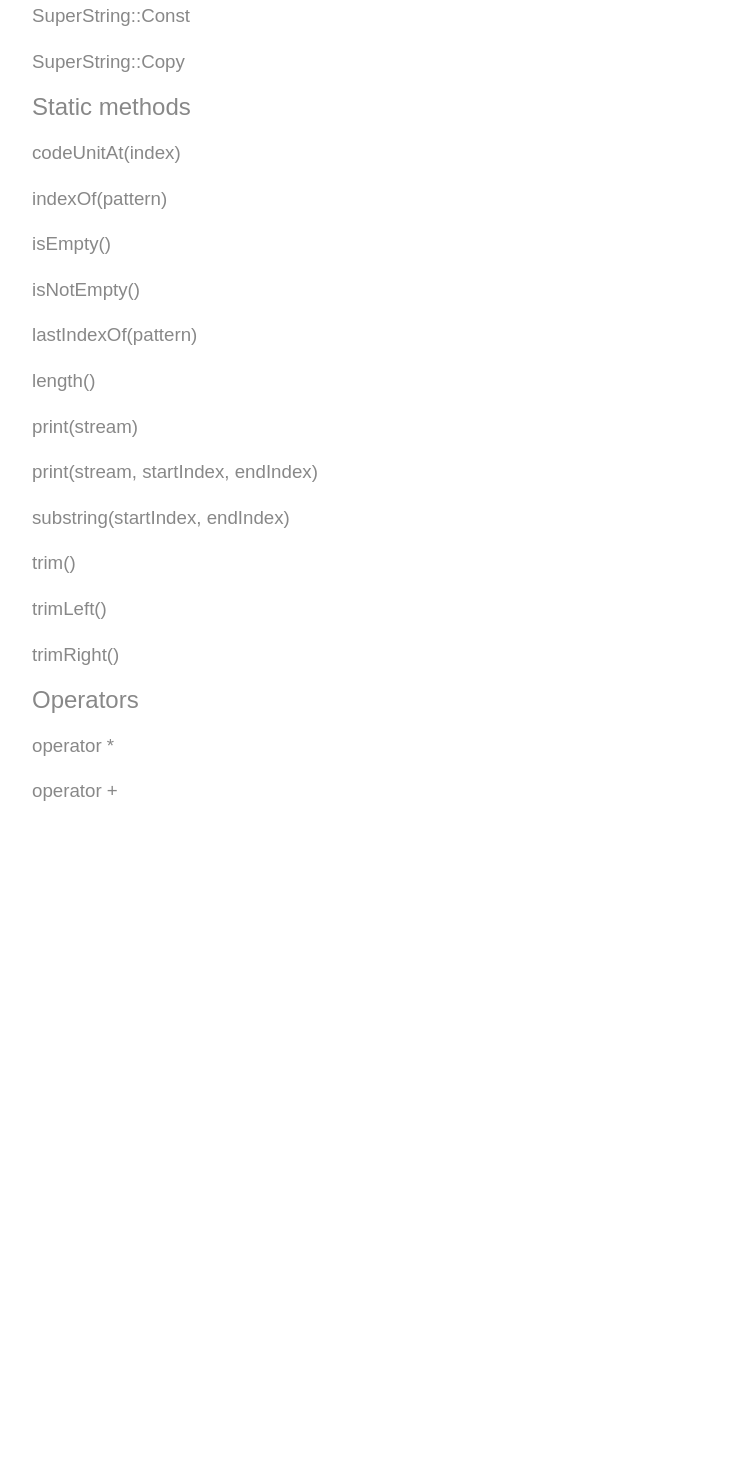
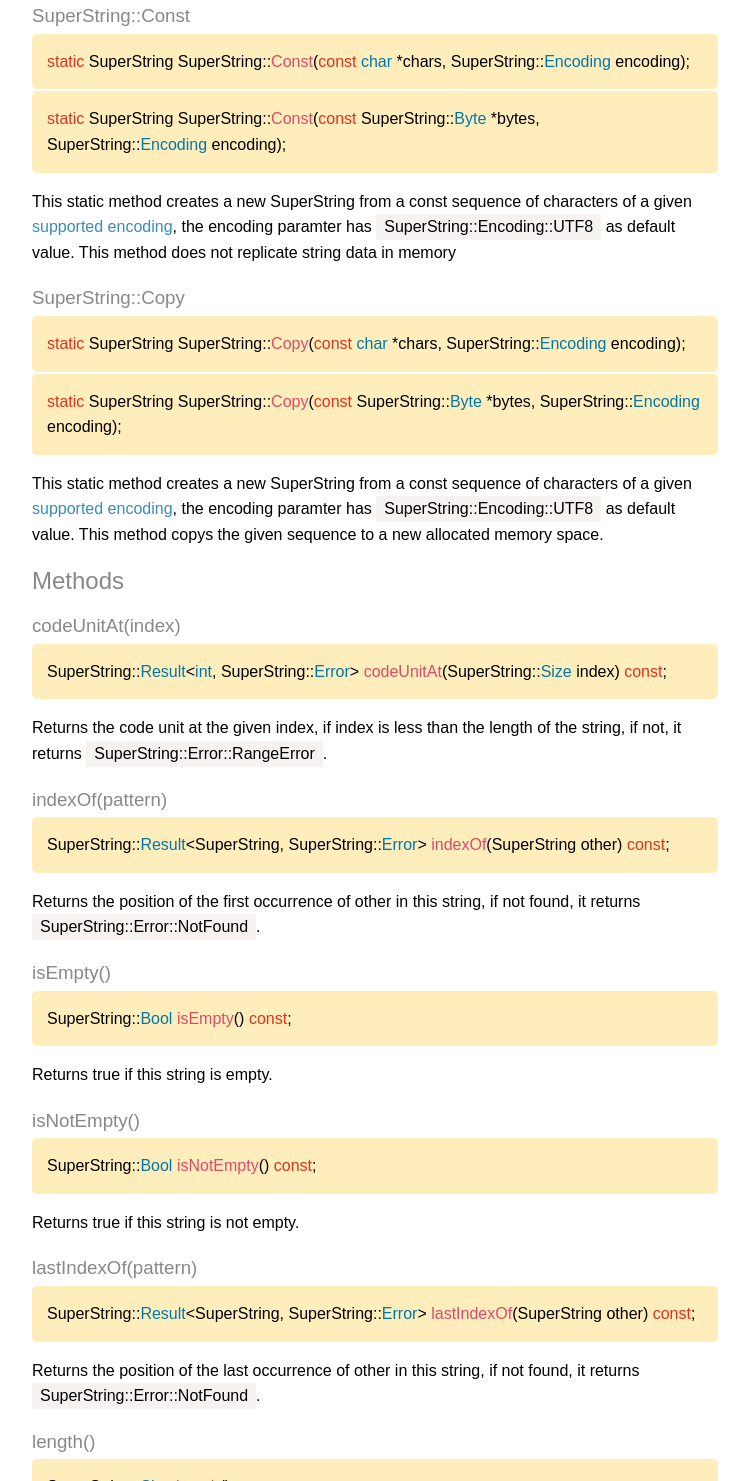
Before and after one commit to btwael/SuperString, a plain HTML site: page documentation/index.html in a window 1280 px wide. Shown: the part 2187-3668 px from the top of the page, without its empty margins (265-1014 px from the left). Before the commit the page ends 3041 px from the top, so only its background shows below. Drawn offline with Linux system fonts and the light colour scheme.

Commit message:
more documentation

```diff
--- a/documentation/index.html
+++ b/documentation/index.html
@@ -49,7 +49,7 @@ include_directories(ext/SuperString/include)
 target_link_libraries(myexecutable SuperString)</code></pre>
 
                 <h2 class="content-subhead2">Without CMake</h2>
-                <p>The header file that contains SuperString declarations is <span class="inlinehl">SuperString/include/SuperString.hh</span>, the source file that contains the definitions <span class="inlinehl">SuperString/src/SuperString.cc</span>, use them as you prefer.</p>
+                <p>The header file that contains SuperString declarations is <span class="inlinehl">SuperString/include/SuperString.hh</span>, the source file that contains the definitions is <span class="inlinehl">SuperString/src/SuperString.cc</span>, use them as you prefer.</p>
 
                 <!-- API -->
                 <h1 class="content-subhead">API</h1>
@@ -81,23 +81,69 @@ int main(int argc, char const *argv[]) {
                 <h2 class="content-subhead2">Static methods</h2>
                 <!-- API -> static -> SuperString::Const -->
                 <h3 class="content-subhead3">SuperString::Const</h3>
+                <div class="func-prototype">
+                    <span class="modifier">static</span> SuperString SuperString::<span class="token">Const</span>(<span class="modifier">const</span> <span class="keyword">char</span> *chars, SuperString::<a class="keyword" href="#c-api-types-encoding">Encoding</a> encoding);
+                </div>
+                <div class="func-prototype">
+                    <span class="modifier">static</span> SuperString SuperString::<span class="token">Const</span>(<span class="modifier">const</span> SuperString::<a class="keyword" href="#c-api-types-byte">Byte</a> *bytes, SuperString::<a class="keyword" href="#c-api-types-encoding">Encoding</a> encoding);
+                </div>
+                <p>This static method creates a new SuperString from a const sequence of characters of a given <a href="#c-api-types-encoding">supported encoding</a>, the encoding paramter has <span class="inlinehl">SuperString::Encoding::UTF8</span> as default value. This method does not replicate string data in memory</p>
+
                 <!-- API -> static SuperString::Copy -->
                 <h3 class="content-subhead3">SuperString::Copy</h3>
+                <div class="func-prototype">
+                    <span class="modifier">static</span> SuperString SuperString::<span class="token">Copy</span>(<span class="modifier">const</span> <span class="keyword">char</span> *chars, SuperString::<a class="keyword" href="#c-api-types-encoding">Encoding</a> encoding);
+                </div>
+                <div class="func-prototype">
+                    <span class="modifier">static</span> SuperString SuperString::<span class="token">Copy</span>(<span class="modifier">const</span> SuperString::<a class="keyword" href="#c-api-types-byte">Byte</a> *bytes, SuperString::<a class="keyword" href="#c-api-types-encoding">Encoding</a> encoding);
+                </div>
+                <p>This static method creates a new SuperString from a const sequence of characters of a given <a href="#c-api-types-encoding">supported encoding</a>, the encoding paramter has <span class="inlinehl">SuperString::Encoding::UTF8</span> as default value. This method copys the given sequence to a new allocated memory space.</p>
+
 
                 <!-- API ->  methods -->
-                <h2 class="content-subhead2">Static methods</h2>
+                <h2 class="content-subhead2">Methods</h2>
                 <!-- API -> methods -> codeUnitAt() -->
                 <h3 class="content-subhead3">codeUnitAt(index)</h3>
+                <div class="func-prototype">
+                    SuperString::<a class="keyword" href="#c-api-types-result">Result</a>&lt;<a class="keyword">int</a>, SuperString::<a class="keyword" href="#c-api-types-error">Error</a>> <span class="token">codeUnitAt</span>(SuperString::<a class="keyword" href="#c-api-types-size">Size</a> index) <span class="modifier">const</span>;
+                </div>
+                <p>Returns the code unit at the given index, if index is less than the length of the string, if not, it returns <span class="inlinehl">SuperString::Error::RangeError</span>.</p>
+
                 <!-- API -> methods -> indexOf() -->
                 <h3 class="content-subhead3">indexOf(pattern)</h3>
+                <div class="func-prototype">
+                    SuperString::<a class="keyword" href="#c-api-types-result">Result</a>&lt;SuperString, SuperString::<a class="keyword" href="#c-api-types-error">Error</a>> <span class="token">indexOf</span>(SuperString other) <span class="modifier">const</span>;
+                </div>
+                <p>Returns the position of the first occurrence of other in this string, if not found, it returns <span class="inlinehl">SuperString::Error::NotFound</span>.</p>
+
                 <!-- API -> methods -> isEmpty() -->
                 <h3 class="content-subhead3">isEmpty()</h3>
+                <div class="func-prototype">
+                    SuperString::<a class="keyword" href="#c-api-types-bool">Bool</a> <span class="token">isEmpty</span>() <span class="modifier">const</span>;
+                </div>
+                <p>Returns true if this string is empty.</p>
+
                 <!-- API -> methods -> isNotEmpty() -->
                 <h3 class="content-subhead3">isNotEmpty()</h3>
+                <div class="func-prototype">
+                    SuperString::<a class="keyword" href="#c-api-types-bool">Bool</a> <span class="token">isNotEmpty</span>() <span class="modifier">const</span>;
+                </div>
+                <p>Returns true if this string is not empty.</p>
+
                 <!-- API -> methods -> codeUnitAt() -->
                 <h3 class="content-subhead3">lastIndexOf(pattern)</h3>
+                <div class="func-prototype">
+                    SuperString::<a class="keyword" href="#c-api-types-result">Result</a>&lt;SuperString, SuperString::<a class="keyword" href="#c-api-types-error">Error</a>> <span class="token">lastIndexOf</span>(SuperString other) <span class="modifier">const</span>;
+                </div>
+                <p>Returns the position of the last occurrence of other in this string, if not found, it returns <span class="inlinehl">SuperString::Error::NotFound</span>.</p>
+
                 <!-- API -> methods -> length() -->
                 <h3 class="content-subhead3">length()</h3>
+                <div class="func-prototype">
+                    SuperString::<a class="keyword" href="#c-api-types-size">Size</a> <span class="token">length</span>() <span class="modifier">const</span>;
+                </div>
+                <p>Returns the length of this string.</p>
+
                 <!-- API -> methods -> print() -->
                 <h3 class="content-subhead3">print(stream)</h3>
                 <!-- API -> methods -> print() -->
@@ -117,6 +163,21 @@ int main(int argc, char const *argv[]) {
                 <h3 class="content-subhead3">operator *</h3>
                 <!-- API -> operators -> + -->
                 <h3 class="content-subhead3">operator +</h3>
+
+                <!-- API ->  nested types -->
+                <h2 class="content-subhead2" id="c-api-types">Nested types</h2>
+                <!-- API -> types -> encoding -->
+                <h3 class="content-subhead3" id="c-api-types-encoding">SuperString::Encoding</h3>
+                <!-- API -> types -> error -->
+                <h3 class="content-subhead3" id="c-api-types-error">SuperString::Error</h3>
+                <!-- API -> types -> byte -->
+                <h3 class="content-subhead3" id="c-api-types-byte">SuperString::Byte</h3>
+                <!-- API -> types -> size -->
+                <h3 class="content-subhead3" id="c-api-types-size">SuperString::Size</h3>
+                <!-- API -> types -> bool -->
+                <h3 class="content-subhead3" id="c-api-types-bool">SuperString::Bool</h3>
+                <!-- API -> types -> result -->
+                <h3 class="content-subhead3" id="c-api-types-result">SuperString::Result&lt;T, E></h3>
             </div>
         </div>
 
```
